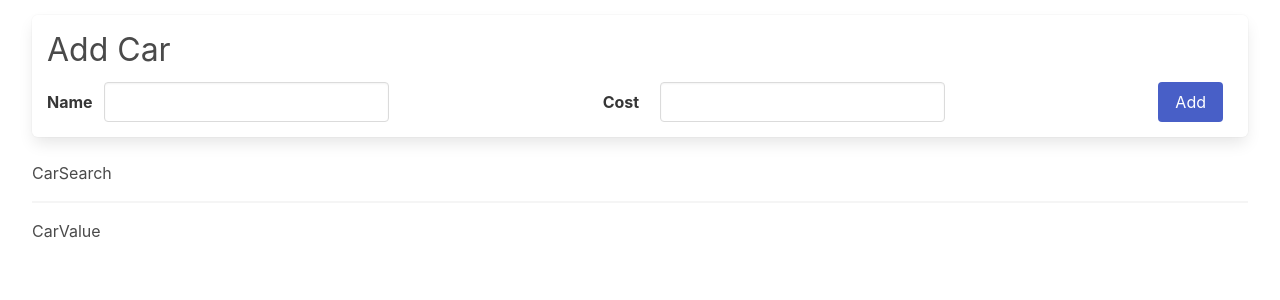
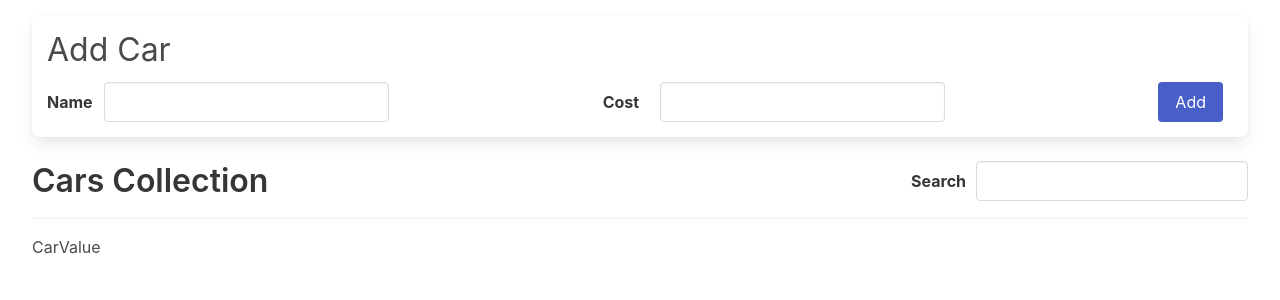
Before and after one commit to colson0x1/carstack, a React (Create React App) app: page / in a window 1280 px wide. Shown: the top 300 px of the page. Built offline with nearby package versions, Linux system fonts and the light colour scheme.

Commit message:
add search input

```diff
--- a/src/components/CarSearch.jsx
+++ b/src/components/CarSearch.jsx
@@ -1,5 +1,28 @@
+import { useDispatch, useSelector } from 'react-redux';
+import { changeSearchTerm } from '../store';
+
 function CarSearch() {
-  return <div>CarSearch</div>;
+  const dispatch = useDispatch();
+  const searchTerm = useSelector((state) => {
+    return state.cars.changeSearchTerm;
+  });
+
+  const handleSearchTermChange = (event) => {
+    dispatch(changeSearchTerm(event.target.value));
+  };
+  return (
+    <div className="list-header">
+      <h3 className="title is-3">Cars Collection</h3>
+      <div className="search field is-horizontal">
+        <label className="label">Search</label>
+        <input
+          className="input"
+          value={searchTerm}
+          onChange={handleSearchTermChange}
+        />
+      </div>
+    </div>
+  );
 }
 
 export default CarSearch;
```
